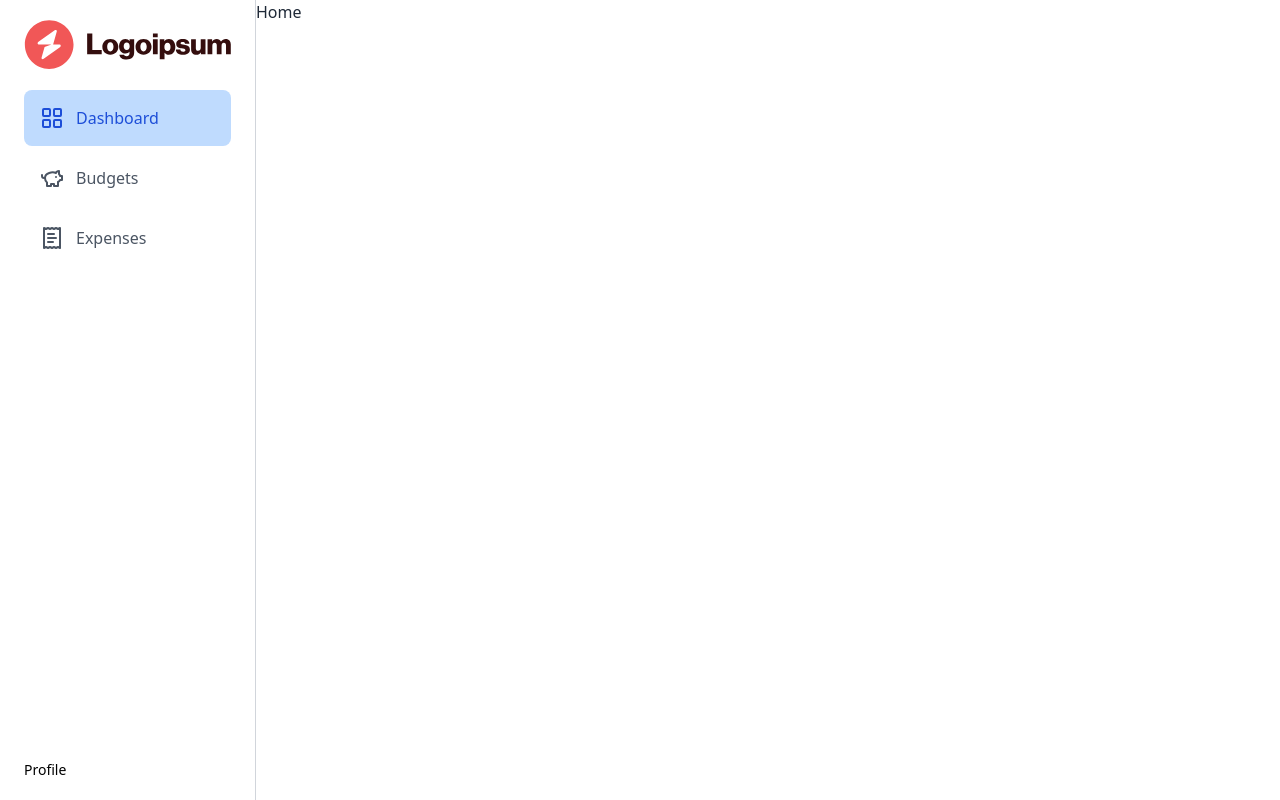
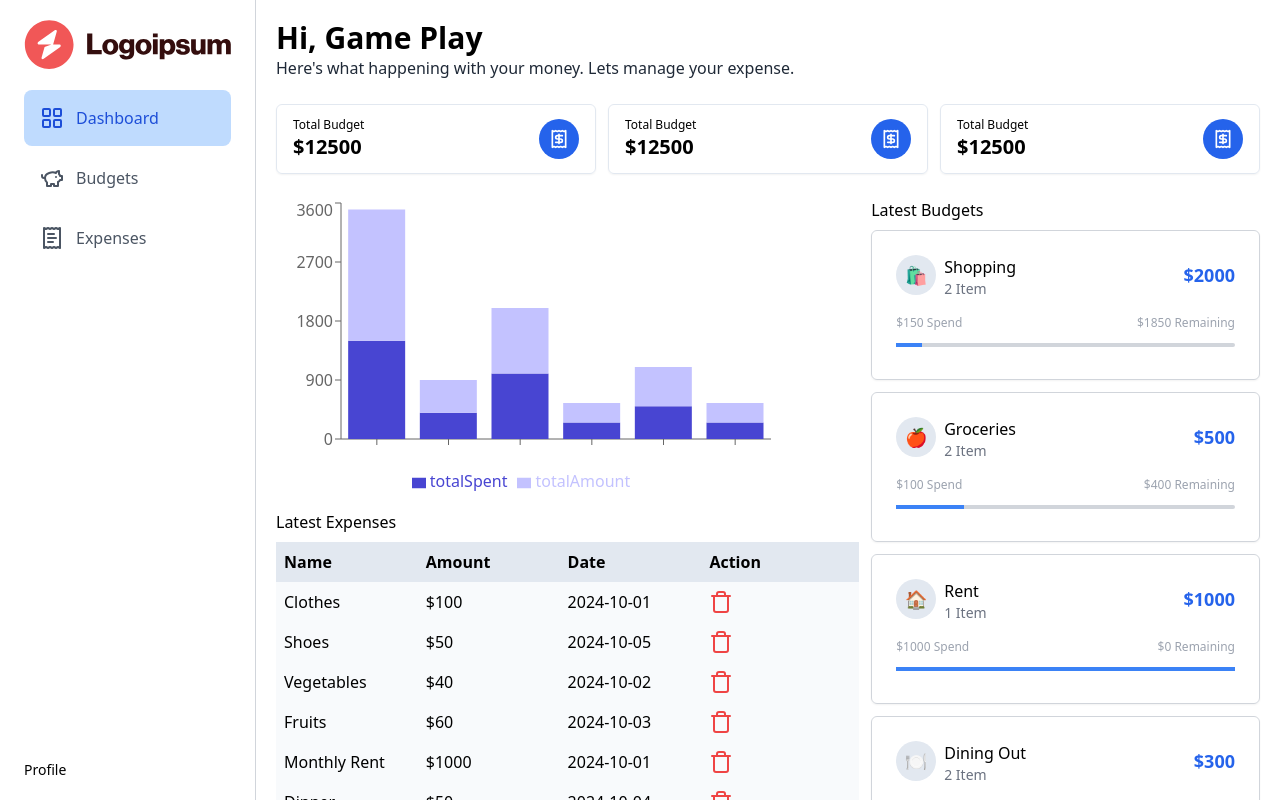
Before and after one commit to vishal2799/Expense-Tracker-React, a React (Vite) app: page / in a window 1280 px wide. Built offline with nearby package versions, Linux system fonts and the light colour scheme.

Commit message:
dashboard page added

```diff
--- a/package.json
+++ b/package.json
@@ -15,7 +15,8 @@
     "react": "^18.3.1",
     "react-dom": "^18.3.1",
     "react-router-dom": "^6.27.0",
-    "react-toastify": "^10.0.6"
+    "react-toastify": "^10.0.6",
+    "recharts": "^2.13.3"
   },
   "devDependencies": {
     "@eslint/js": "^9.13.0",
--- /dev/null
+++ b/src/components/ExpensesList.jsx
@@ -0,0 +1,32 @@
+/* eslint-disable react/prop-types */
+import { Trash } from 'lucide-react';
+
+const ExpensesList = ({ expenses, openDeleteExpenseModal }) => {
+  return (
+    <div className='text-black overflow-auto'>
+      <div className='grid grid-cols-4 bg-slate-200 p-2'>
+        <h2 className='font-bold'>Name</h2>
+        <h2 className='font-bold'>Amount</h2>
+        <h2 className='font-bold'>Date</h2>
+        <h2 className='font-bold'>Action</h2>
+      </div>
+      {expenses.map((expense, index) => (
+        <div key={index} className='grid grid-cols-4 bg-slate-50 p-2'>
+          <h2>{expense.expenseName}</h2>
+          <h2>${expense.amount}</h2>
+          <h2> {expense.date}</h2>
+          <h2>
+            <Trash
+              onClick={() => openDeleteExpenseModal(expense.id)}
+              width={24}
+              height={24}
+              className='text-red-500'
+            />
+          </h2>
+        </div>
+      ))}
+    </div>
+  );
+};
+
+export default ExpensesList;
--- a/src/components/index.js
+++ b/src/components/index.js
@@ -6,6 +6,7 @@
 import CreateExpenseForm from './CreateExpenseForm';
 import DeleteExpense from './DeleteExpense';
 import DeleteBudget from './DeleteBudget';
+import ExpensesList from './ExpensesList';
 export {
   Sidebar,
   BudgetCard,
@@ -15,4 +16,5 @@
   CreateExpenseForm,
   DeleteExpense,
   DeleteBudget,
+  ExpensesList,
 };
--- a/src/constants/index.js
+++ b/src/constants/index.js
@@ -130,3 +130,54 @@
     date: '2024-10-04',
   },
 ];
+
+export const budgetData2 = [
+  {
+    id: 1,
+    category: 'Shopping',
+    emoji: '🛍️',
+    itemCount: 5,
+    totalAmount: 2000,
+    totalSpent: 1500, // Example value
+  },
+  {
+    id: 2,
+    category: 'Groceries',
+    emoji: '🍎',
+    itemCount: 10,
+    totalAmount: 500,
+    totalSpent: 400, // Example value
+  },
+  {
+    id: 3,
+    category: 'Rent',
+    emoji: '🏠',
+    itemCount: 1,
+    totalAmount: 1000,
+    totalSpent: 1000, // Example value
+  },
+  {
+    id: 4,
+    category: 'Dining Out',
+    emoji: '🍽️',
+    itemCount: 3,
+    totalAmount: 300,
+    totalSpent: 250, // Example value
+  },
+  {
+    id: 5,
+    category: 'Entertainment',
+    emoji: '🎬',
+    itemCount: 4,
+    totalAmount: 600,
+    totalSpent: 500, // Example value
+  },
+  {
+    id: 6,
+    category: 'Utilities',
+    emoji: '💡',
+    itemCount: 2,
+    totalAmount: 300,
+    totalSpent: 250, // Example value
+  },
+];
--- a/src/pages/Expenses.jsx
+++ b/src/pages/Expenses.jsx
@@ -5,6 +5,7 @@
   CreateExpenseForm,
   DeleteBudget,
   DeleteExpense,
+  ExpensesList,
 } from '../components';
 import { useNavigate, useParams } from 'react-router-dom';
 import { useEffect, useState } from 'react';
@@ -168,29 +169,10 @@
           </div>
         </div>
         {expenses.length > 0 ? (
-          <div className='text-black overflow-auto'>
-            <div className='grid grid-cols-4 bg-slate-200 p-2'>
-              <h2 className='font-bold'>Name</h2>
-              <h2 className='font-bold'>Amount</h2>
-              <h2 className='font-bold'>Date</h2>
-              <h2 className='font-bold'>Action</h2>
-            </div>
-            {expenses.map((expense, index) => (
-              <div key={index} className='grid grid-cols-4 bg-slate-50 p-2'>
-                <h2>{expense.expenseName}</h2>
-                <h2>${expense.amount}</h2>
-                <h2> {expense.date}</h2>
-                <h2>
-                  <Trash
-                    onClick={() => openDeleteExpenseModal(expense.id)}
-                    width={24}
-                    height={24}
-                    className='text-red-500'
-                  />
-                </h2>
-              </div>
-            ))}
-          </div>
+          <ExpensesList
+            expenses={expenses}
+            openDeleteExpenseModal={openDeleteExpenseModal}
+          />
         ) : (
           'No Expenses'
         )}
--- a/src/pages/Home.jsx
+++ b/src/pages/Home.jsx
@@ -1,5 +1,122 @@
+import { Receipt } from 'lucide-react';
+import { useEffect, useState } from 'react';
+import { budgetData, budgetData2, expensesData } from '../constants';
+import { BudgetCard, DeleteExpense, ExpensesList } from '../components';
+import { useModal } from '../context/ModalContext';
+import { Bar, BarChart, Legend, Tooltip, XAxis, YAxis } from 'recharts';
+
 const Home = () => {
-  return <div>Home</div>;
+  const [budgets, setBudgets] = useState([]);
+  const [expenses, setExpenses] = useState([]);
+
+  const { openModal, closeModal } = useModal();
+
+  const openDeleteExpenseModal = (expenseId) => {
+    openModal(
+      <DeleteExpense onDeleteExpense={() => deleteExpense(expenseId)} />,
+      'Delete Expense'
+    );
+  };
+
+  useEffect(() => {
+    setBudgets(budgetData);
+    setExpenses(expensesData);
+  }, []);
+
+  const deleteExpense = (expenseId) => {
+    // Remove the expense with the specified id
+    const updatedExpenses = expenses.filter(
+      (expense) => expense.id !== expenseId
+    );
+    setExpenses(updatedExpenses);
+    closeModal();
+  };
+
+  const calculateSpentAmount = (budgetId) => {
+    return expensesData
+      .filter((expense) => expense.budgetId === budgetId)
+      .reduce((total, expense) => total + expense.amount, 0);
+  };
+
+  const calculateItemCount = (budgetId) => {
+    return expensesData.filter((expense) => expense.budgetId === budgetId)
+      .length;
+  };
+  return (
+    <div className='p-5 flex flex-col gap-6'>
+      <div>
+        <h2 className='text-3xl font-semibold text-black'>Hi, Game Play</h2>
+        <p>
+          Here&apos;s what happening with your money. Lets manage your expense.
+        </p>
+      </div>
+      <div className='grid grid-cols-3 gap-3'>
+        {[1, 2, 3].map((item, index) => (
+          <div
+            key={index}
+            className='flex justify-between items-center border border-slate-200 rounded-md shadow-sm py-3 px-4'
+          >
+            <div className='flex flex-col'>
+              <h5 className='font-medium text-xs text-black'>Total Budget</h5>
+              <h3 className='font-semibold text-xl text-black'>$12500</h3>
+            </div>
+            <div className='bg-blue-600 rounded-full w-10 h-10 flex flex-col justify-center items-center'>
+              <Receipt width={20} className='text-white' />
+            </div>
+          </div>
+        ))}
+      </div>
+      <div className='flex justify-center gap-3'>
+        <div className='flex flex-col gap-3 w-3/5'>
+          <div>
+            <BarChart
+              width={500}
+              height={300}
+              data={budgetData2}
+              margin={{ top: 5, bottom: 5, left: 5, right: 5 }}
+            >
+              <XAxis dataKey='name' />
+              <YAxis />
+              <Tooltip />
+              <Legend />
+              <Bar dataKey='totalSpent' stackId='a' fill='#4845d2' />
+              <Bar dataKey='totalAmount' stackId='a' fill='#C3C2FF' />
+            </BarChart>
+          </div>
+          <div className='flex flex-col gap-2'>
+            <h4 className='text-black font-medium text-base'>
+              Latest Expenses
+            </h4>
+            <div>
+              <ExpensesList
+                expenses={expenses}
+                openDeleteExpenseModal={openDeleteExpenseModal}
+              />
+            </div>
+          </div>
+        </div>
+        <div className='flex flex-col gap-2 w-2/5'>
+          <h4 className='text-black font-medium text-base'>Latest Budgets</h4>
+          <div className='flex flex-col gap-3'>
+            {budgets.map((budget, index) => {
+              const spentAmount = calculateSpentAmount(budget.id);
+              const remainingAmount = budget.totalAmount - spentAmount;
+              const itemCount = calculateItemCount(budget.id);
+              return (
+                <BudgetCard
+                  key={index}
+                  budget={budget}
+                  itemCount={itemCount}
+                  spentAmount={spentAmount}
+                  remainingAmount={remainingAmount}
+                />
+              );
+            })}
+          </div>
+        </div>
+      </div>
+    </div>
+  );
 };
 
 export default Home;
```
Also changed, not shown: 1 other file (tests, documents, lock files or other folders).
